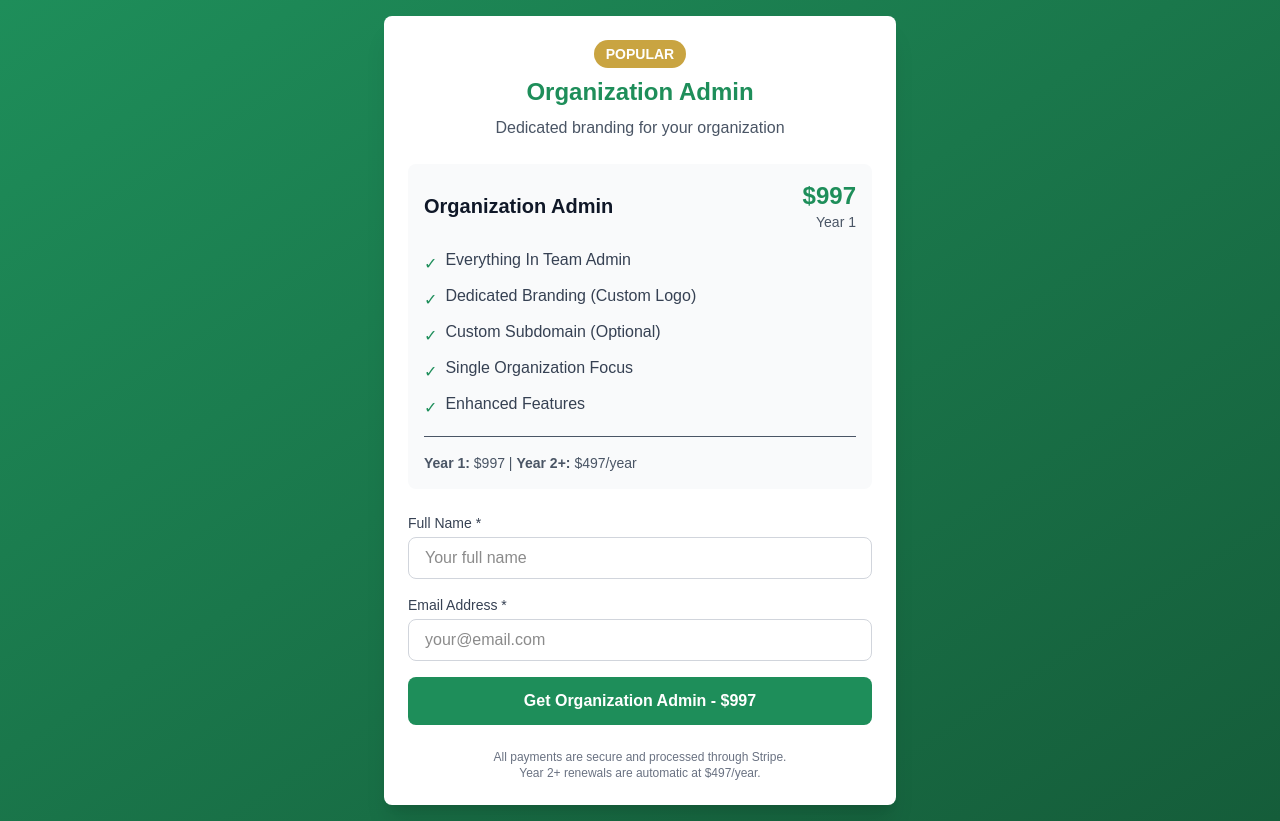
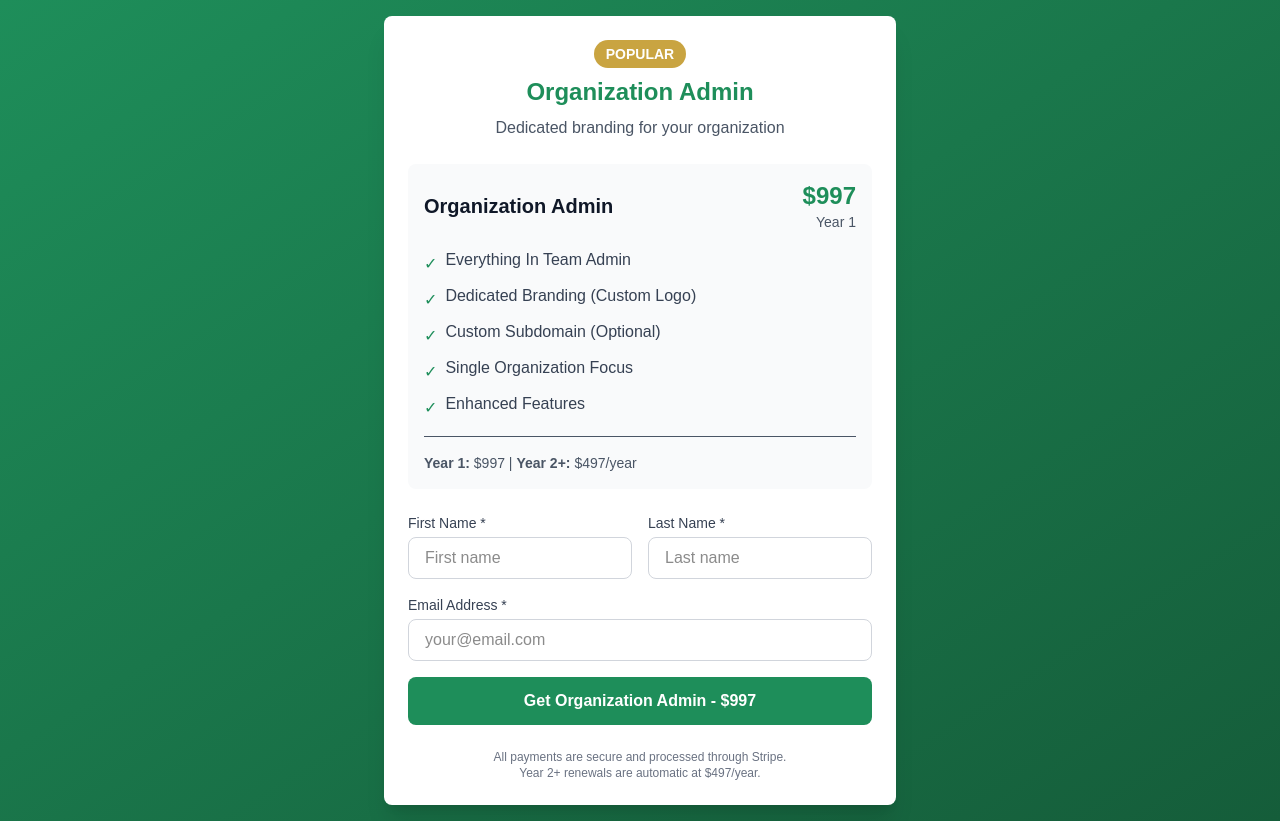
Before and after one commit to marketleveragingmedia-cmd/citizen-activation-system, a Next.js app: page /checkout/organization-admin in a window 1280 px wide. Built offline with nearby package versions, Linux system fonts and the light colour scheme.

Commit message:
CHANGE: Split Full Name into First Name & Last Name on all 3 checkout pages

```diff
--- a/app/checkout/organization-admin/page.tsx
+++ b/app/checkout/organization-admin/page.tsx
@@ -5,7 +5,8 @@
 
 export default function OrganizationAdminCheckout() {
   const router = useRouter()
-  const [fullName, setFullName] = useState('')
+  const [firstName, setFirstName] = useState('')
+  const [lastName, setLastName] = useState('')
   const [email, setEmail] = useState('')
   const [loading, setLoading] = useState(false)
 
@@ -17,7 +18,7 @@
       const response = await fetch('/api/checkout/organization-admin', {
         method: 'POST',
         headers: { 'Content-Type': 'application/json' },
-        body: JSON.stringify({ fullName, email })
+        body: JSON.stringify({ firstName, lastName, email })
       })
 
       const data = await response.json()
@@ -87,18 +88,33 @@
         </div>
 
         <form onSubmit={handleCheckout} className="space-y-4">
+          <div className="grid grid-cols-2 gap-4">
             <div>
               <label className="block text-sm font-medium text-gray-700 mb-1">
-              Full Name *
+                First Name *
               </label>
               <input
                 type="text"
                 required
-              value={fullName}
-              onChange={(e) => setFullName(e.target.value)}
+                value={firstName}
+                onChange={(e) => setFirstName(e.target.value)}
                 className="w-full px-4 py-2 border border-gray-300 rounded-lg focus:outline-none focus:ring-2 focus:ring-[#1E8E5A]"
-              placeholder="Your full name"
+                placeholder="First name"
               />
+            </div>
+            <div>
+              <label className="block text-sm font-medium text-gray-700 mb-1">
+                Last Name *
+              </label>
+              <input
+                type="text"
+                required
+                value={lastName}
+                onChange={(e) => setLastName(e.target.value)}
+                className="w-full px-4 py-2 border border-gray-300 rounded-lg focus:outline-none focus:ring-2 focus:ring-[#1E8E5A]"
+                placeholder="Last name"
+              />
+            </div>
           </div>
 
           <div>
--- a/app/checkout/team-admin/page.tsx
+++ b/app/checkout/team-admin/page.tsx
@@ -5,7 +5,8 @@
 
 export default function TeamAdminCheckout() {
   const router = useRouter()
-  const [fullName, setFullName] = useState('')
+  const [firstName, setFirstName] = useState('')
+  const [lastName, setLastName] = useState('')
   const [email, setEmail] = useState('')
   const [loading, setLoading] = useState(false)
 
@@ -17,7 +18,7 @@
       const response = await fetch('/api/checkout/team-admin', {
         method: 'POST',
         headers: { 'Content-Type': 'application/json' },
-        body: JSON.stringify({ fullName, email })
+        body: JSON.stringify({ firstName, lastName, email })
       })
 
       const data = await response.json()
@@ -84,18 +85,33 @@
         </div>
 
         <form onSubmit={handleCheckout} className="space-y-4">
+          <div className="grid grid-cols-2 gap-4">
             <div>
               <label className="block text-sm font-medium text-gray-700 mb-1">
-              Full Name *
+                First Name *
               </label>
               <input
                 type="text"
                 required
-              value={fullName}
-              onChange={(e) => setFullName(e.target.value)}
+                value={firstName}
+                onChange={(e) => setFirstName(e.target.value)}
                 className="w-full px-4 py-2 border border-gray-300 rounded-lg focus:outline-none focus:ring-2 focus:ring-[#1E8E5A]"
-              placeholder="Your full name"
+                placeholder="First name"
               />
+            </div>
+            <div>
+              <label className="block text-sm font-medium text-gray-700 mb-1">
+                Last Name *
+              </label>
+              <input
+                type="text"
+                required
+                value={lastName}
+                onChange={(e) => setLastName(e.target.value)}
+                className="w-full px-4 py-2 border border-gray-300 rounded-lg focus:outline-none focus:ring-2 focus:ring-[#1E8E5A]"
+                placeholder="Last name"
+              />
+            </div>
           </div>
 
           <div>
--- a/app/checkout/white-label/page.tsx
+++ b/app/checkout/white-label/page.tsx
@@ -5,7 +5,8 @@
 
 export default function WhiteLabelCheckout() {
   const router = useRouter()
-  const [fullName, setFullName] = useState('')
+  const [firstName, setFirstName] = useState('')
+  const [lastName, setLastName] = useState('')
   const [email, setEmail] = useState('')
   const [tier, setTier] = useState<'promo' | 'regular'>('promo')
   const [loading, setLoading] = useState(false)
@@ -18,7 +19,7 @@
       const response = await fetch('/api/checkout/white-label', {
         method: 'POST',
         headers: { 'Content-Type': 'application/json' },
-        body: JSON.stringify({ fullName, email, tier })
+        body: JSON.stringify({ firstName, lastName, email, tier })
       })
 
       const data = await response.json()
@@ -125,18 +126,33 @@
         </div>
 
         <form onSubmit={handleCheckout} className="space-y-4">
+          <div className="grid grid-cols-2 gap-4">
             <div>
               <label className="block text-sm font-medium text-gray-700 mb-1">
-              Full Name *
+                First Name *
               </label>
               <input
                 type="text"
                 required
-              value={fullName}
-              onChange={(e) => setFullName(e.target.value)}
+                value={firstName}
+                onChange={(e) => setFirstName(e.target.value)}
                 className="w-full px-4 py-2 border border-gray-300 rounded-lg focus:outline-none focus:ring-2 focus:ring-[#1E8E5A]"
-              placeholder="Your full name"
+                placeholder="First name"
               />
+            </div>
+            <div>
+              <label className="block text-sm font-medium text-gray-700 mb-1">
+                Last Name *
+              </label>
+              <input
+                type="text"
+                required
+                value={lastName}
+                onChange={(e) => setLastName(e.target.value)}
+                className="w-full px-4 py-2 border border-gray-300 rounded-lg focus:outline-none focus:ring-2 focus:ring-[#1E8E5A]"
+                placeholder="Last name"
+              />
+            </div>
           </div>
 
           <div>
```
Lines whose indentation alone changed are shown as unchanged.
